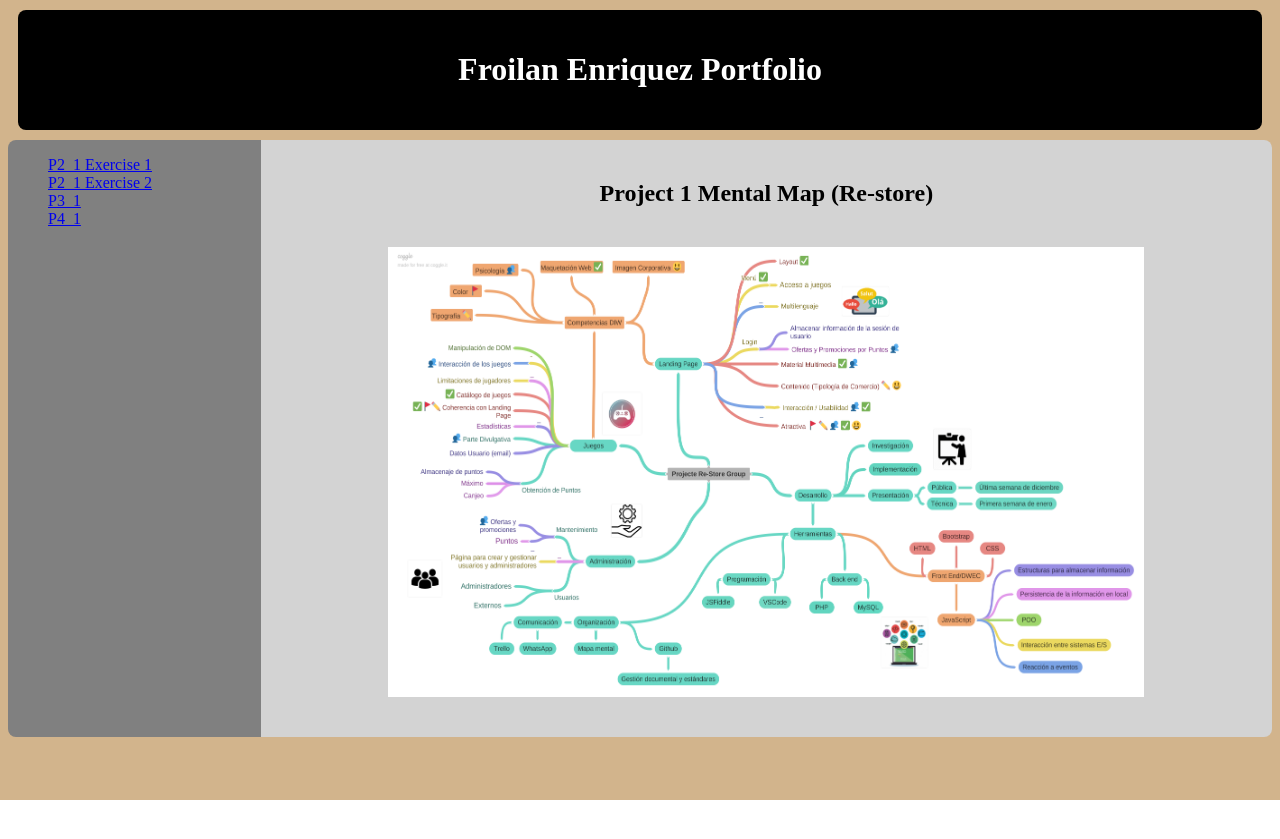
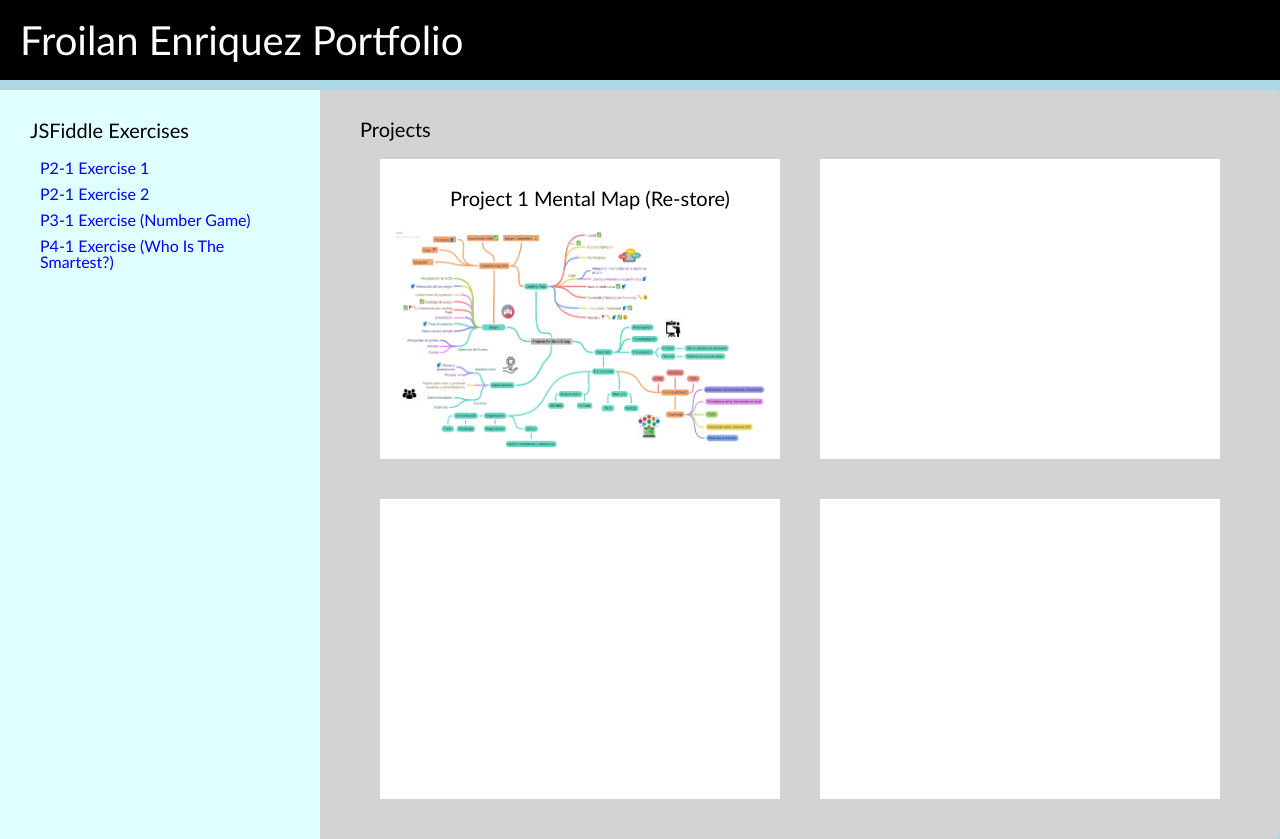
Before and after one commit to froilanenriquez3/FroilanEnriquezDWEC, a PHP site: page / in a window 1280 px wide. Before the commit the page ends 800 px from the top, so only its background shows below. Run offline with PHP 8.4, Linux system fonts and the light colour scheme.

Commit message:
Edited main website page

```diff
--- a/webAppFroilan/index.html
+++ b/webAppFroilan/index.html
@@ -1,31 +1,42 @@
 <!DOCTYPE html>
 <html lang="en">
+
 <head>
-    <meta charset="UTF-8">
-    <meta name="viewport" content="width=device-width, initial-scale=1.0">
-    <link rel="stylesheet" href="styles/style.css">
-    <title>Froilan Enriquez DWEC</title>
+  <meta charset="UTF-8">
+  <meta name="viewport" content="width=device-width, initial-scale=1.0">
+  <link rel="stylesheet" href="styles/reset.css">
+  <link rel="stylesheet" href="styles/style.css">
+  <title>Froilan Enriquez DWEC</title>
 </head>
+
 <body>
   <header>
     <h1>Froilan Enriquez Portfolio</h1>
   </header>
   <content>
     <aside>
+      <h2>JSFiddle Exercises</h2>
       <ul>
-        <a href="./P2_1/Ex1/index.html">P2_1 Exercise 1</a>
-        <br>
-        <a href="./P2_1/Ex2/index.html">P2_1 Exercise 2</a>
-        <br>
-        <a href="./P3_1/index.html">P3_1</a>
-        <br>
-        <a href="./P4_1/index.html">P4_1</a>
+        <li><a href="./P2_1/Ex1/index.html">P2-1 Exercise 1</a></li>
+        <li><a href="./P2_1/Ex2/index.html">P2-1 Exercise 2</a></li>
+        <li><a href="./P3_1/index.html">P3-1 Exercise (Number Game)</a></li>
+        <li><a href="./P4_1/index.html">P4-1 Exercise (Who Is The Smartest?)</a></li>
+
       </ul>
     </aside>
 
     <main>
-      <h2>Project 1 Mental Map (Re-store)</h2>
-      <img src="images/Project1MentalMap.png" alt="Group mental map for first project" height=450 width=756 />
+      <h2>Projects</h2>
+      <div class="container">
+        <div>
+          <h2>Project 1 Mental Map (Re-store)</h2>
+          <a href="#"><img src="images/Project1MentalMap.png" alt="Group mental map for first project" height=225 width=378 /></a>
+        </div>
+        <div></div>
+        <div></div>
+        <div></div>
+      </div>
+
 
     </main>
   </content>
--- a/webAppFroilan/styles/_main.scss
+++ b/webAppFroilan/styles/_main.scss
@@ -1,13 +1,43 @@
-main{
-    display:flex;
-    align-items:center;
-    justify-content:center;
-    flex-direction: column;
-    background-color:lightgray;
-    padding:20px;
+$myFont: "Gill Sans", "Gill Sans MT", Calibri, "Trebuchet MS", sans-serif;
+
+main {
+
+    background-color: lightgray;
+    padding: 20px;
     border-bottom-right-radius: 8px;
     border-top-right-radius: 8px;
-    img {
-        margin:20px;
+
+    h2 {
+        margin-top: 9px;
+        margin-left: 20px;
+    }
+
+    .container {
+        display: flex;
+        align-items: center;
+        justify-content: center;
+        flex-direction: row;
+        flex-wrap: wrap;
+
+        div {
+            box-sizing: border-box;
+            margin: 20px;
+            padding: 10px;
+            display: flex;
+            align-items: center;
+            flex-direction: column;
+            background-color: white;
+            height:300px;
+            width: 400px;
+
+            border: 10px solid white;
+
+            h2 {
+                font-family: $myFont;
+            }
+            img {
+                margin: 20px;
+            }
+        }
     }
 }
--- /dev/null
+++ b/webAppFroilan/styles/reset.css
@@ -0,0 +1,48 @@
+/* http://meyerweb.com/eric/tools/css/reset/
+   v2.0 | 20110126
+   License: none (public domain)
+*/
+
+html, body, div, span, applet, object, iframe,
+h1, h2, h3, h4, h5, h6, p, blockquote, pre,
+a, abbr, acronym, address, big, cite, code,
+del, dfn, em, img, ins, kbd, q, s, samp,
+small, strike, strong, sub, sup, tt, var,
+b, u, i, center,
+dl, dt, dd, ol, ul, li,
+fieldset, form, label, legend,
+table, caption, tbody, tfoot, thead, tr, th, td,
+article, aside, canvas, details, embed,
+figure, figcaption, footer, header, hgroup,
+menu, nav, output, ruby, section, summary,
+time, mark, audio, video {
+	margin: 0;
+	padding: 0;
+	border: 0;
+	font-size: 100%;
+	font: inherit;
+	vertical-align: baseline;
+}
+/* HTML5 display-role reset for older browsers */
+article, aside, details, figcaption, figure,
+footer, header, hgroup, menu, nav, section {
+	display: block;
+}
+body {
+	line-height: 1;
+}
+ol, ul {
+	list-style: none;
+}
+blockquote, q {
+	quotes: none;
+}
+blockquote:before, blockquote:after,
+q:before, q:after {
+	content: '';
+	content: none;
+}
+table {
+	border-collapse: collapse;
+	border-spacing: 0;
+}
--- a/webAppFroilan/styles/style.css
+++ b/webAppFroilan/styles/style.css
@@ -1,4 +1,16 @@
 main, header {
+  background-color: lightgray;
+  padding: 20px;
+  border-bottom-right-radius: 8px;
+  border-top-right-radius: 8px;
+}
+
+main h2, header h2 {
+  margin-top: 9px;
+  margin-left: 20px;
+}
+
+main .container, header .container {
   display: -webkit-box;
   display: -ms-flexbox;
   display: flex;
@@ -8,69 +20,95 @@ main, header {
   -webkit-box-pack: center;
       -ms-flex-pack: center;
           justify-content: center;
-  -webkit-box-orient: vertical;
+  -webkit-box-orient: horizontal;
   -webkit-box-direction: normal;
-      -ms-flex-direction: column;
-          flex-direction: column;
-  background-color: lightgray;
-  padding: 20px;
-  border-bottom-right-radius: 8px;
-  border-top-right-radius: 8px;
+      -ms-flex-direction: row;
+          flex-direction: row;
+  -ms-flex-wrap: wrap;
+      flex-wrap: wrap;
 }
 
-main img, header img {
+main .container div, header .container div {
+  -webkit-box-sizing: border-box;
+          box-sizing: border-box;
   margin: 20px;
-}
-
-body {
-  background-color: tan;
-}
-
-header {
+  padding: 10px;
   display: -webkit-box;
   display: -ms-flexbox;
   display: flex;
   -webkit-box-align: center;
       -ms-flex-align: center;
           align-items: center;
-  -webkit-box-pack: center;
-      -ms-flex-pack: center;
-          justify-content: center;
   -webkit-box-orient: vertical;
   -webkit-box-direction: normal;
       -ms-flex-direction: column;
           flex-direction: column;
+  background-color: white;
+  height: 300px;
+  width: 400px;
+  border: 10px solid white;
+}
+
+main .container div h2, header .container div h2 {
+  font-family: "Gill Sans", "Gill Sans MT", Calibri, "Trebuchet MS", sans-serif;
+}
+
+main .container div img, header .container div img {
+  margin: 20px;
+}
+
+body {
+  background-color: lightblue;
+}
+
+header {
   background-color: black;
-  border-radius: 8px;
-  margin: 10px;
+  border-radius: 0;
+  margin-bottom: 10px;
 }
 
 header h1 {
   color: white;
+  font-family: "Gill Sans", "Gill Sans MT", Calibri, "Trebuchet MS", sans-serif;
+  font-size: 40px;
+}
+
+h2 {
+  font-size: 20px;
+  font-family: "Gill Sans", "Gill Sans MT", Calibri, "Trebuchet MS", sans-serif;
 }
 
 content {
   display: -ms-grid;
   display: grid;
-  -ms-grid-columns: 1fr 4fr;
-      grid-template-columns: 1fr 4fr;
+  -ms-grid-columns: 1fr 3fr;
+      grid-template-columns: 1fr 3fr;
 }
 
 content aside {
-  background-color: gray;
-  border-bottom-left-radius: 8px;
-  border-top-left-radius: 8px;
+  background-color: lightcyan;
+  font-family: "Gill Sans", "Gill Sans MT", Calibri, "Trebuchet MS", sans-serif;
+  padding: 30px;
 }
 
-content aside button {
-  background-color: black;
-  color: white;
+content aside h2 {
+  margin-bottom: 10px;
+}
+
+content aside ul {
+  margin-top: 20px;
+}
+
+content aside ul li {
   margin: 10px;
 }
 
-content aside button::hover {
-  background-color: yellow;
-  -webkit-transition-duration: 0.4s;
-          transition-duration: 0.4s;
+content aside ul li a {
+  text-decoration: none;
+  color: blue;
+}
+
+content aside ul li a:hover {
+  color: purple;
 }
 /*# sourceMappingURL=style.css.map */
--- a/webAppFroilan/styles/style.scss
+++ b/webAppFroilan/styles/style.scss
@@ -1,6 +1,7 @@
 //Variables
 $boxColor: black;
 $textColor: white;
+$myFont: 'Gill Sans', 'Gill Sans MT', Calibri, 'Trebuchet MS', sans-serif;
 
 //partials, including other scss files into your code
 @import "./main";
@@ -14,44 +15,59 @@ $textColor: white;
 }
 
 body{
-    background-color: tan;
+    background-color: lightblue;
 }
 
 header{
-    //Mixins can have parameters
-    @include flexCenter(column);
 
     //allows class to inherit other classes
     @extend main;
 
     background-color:$boxColor;
-    border-radius: 8px;
-    margin:10px;
+    border-radius: 0;
+    margin-bottom: 10px;
+
 
     //SASS nesting
     h1{
         color: $textColor;
+        font-family: $myFont;
+        font-size: 40px;
     }
+}
+
+h2{
+    font-size: 20px;
+    font-family: $myFont;
 }
 
 content{
     display:grid;
-    grid-template-columns: 1fr 4fr;
-
+    grid-template-columns: 1fr 3fr;
 
     aside{
 
-        background-color: gray;
-        border-bottom-left-radius: 8px;
-        border-top-left-radius: 8px;
+        background-color: lightcyan;
+        font-family: $myFont;
+        padding: 30px;
 
-        button{
-            background-color:black;
-            color:white;
-            margin: 10px;
-            &::hover{
-                background-color:yellow;
-                transition-duration: 0.4s;
+
+        h2{
+            margin-bottom: 10px;
+        }
+
+        ul{
+            margin-top: 20px;
+
+            li{
+                margin: 10px;
+                a{
+                    text-decoration: none;
+                    color:blue;
+                    &:hover{
+                        color: purple;
+                    }
+                }
             }
         }
     }
```
Also changed, not shown: 1 other file.
